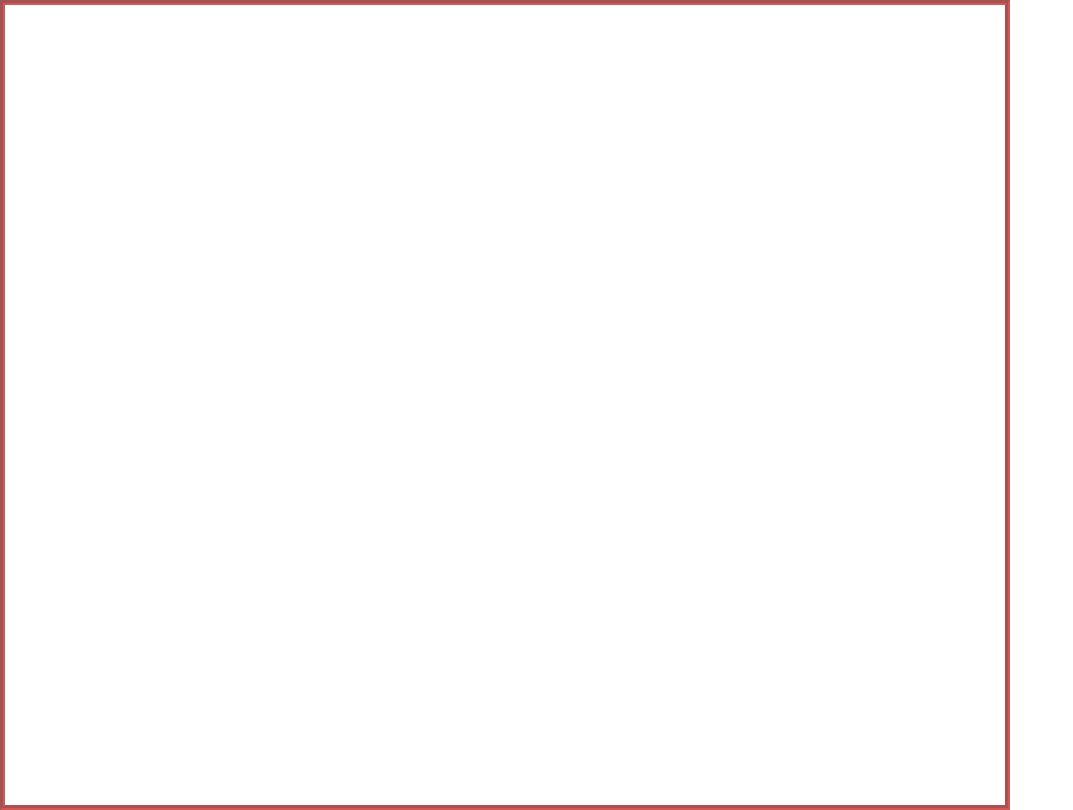
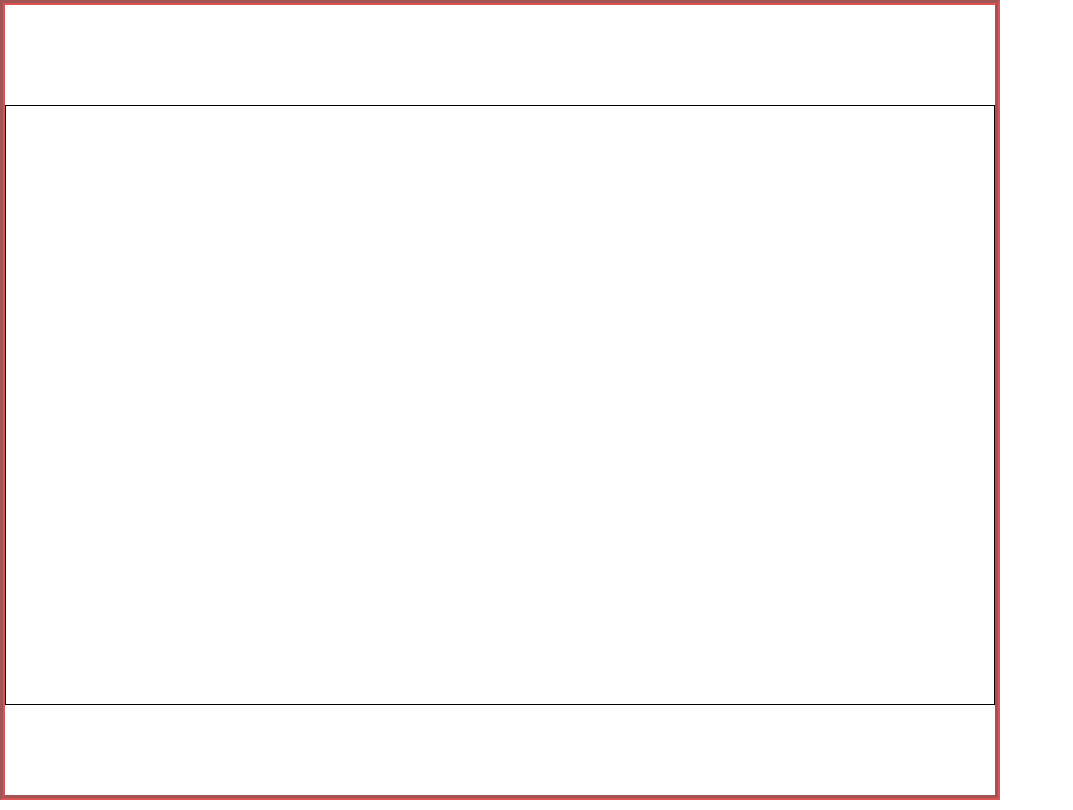
Before and after one commit to QndziaPL/jump-game, a React (Create React App) app: page / in a window 1280 px wide. Shown: the whole page, without its empty margins (0-1073 px from the left). Built offline with nearby package versions, Linux system fonts and the light colour scheme.

Commit message:
sections

```diff
--- /dev/null
+++ b/src/components/board/FinishPlatform.tsx
@@ -0,0 +1,7 @@
+import React from "react";
+
+const FinishPlatform = () => {
+  return <div style={{ height: 100 }}></div>;
+};
+
+export default FinishPlatform;
--- a/src/components/board/GameBoard.tsx
+++ b/src/components/board/GameBoard.tsx
@@ -1,5 +1,8 @@
 import React, { CSSProperties } from "react";
 import { BOARD_HEIGHT, BOARD_WIDTH } from "../../consts/board";
+import FinishPlatform from "./FinishPlatform";
+import RowsContainer from "./RowsContainer";
+import StartPlatform from "./StartPlatform";
 
 const GameBoard = () => {
   const style: CSSProperties = {
@@ -9,7 +12,13 @@
     borderColor: "rgba(203,0,0,0.67)",
   };
   // const rockStyle: CSSProperties = {};
-  return <div style={style}>{/*<div style={rockStyle}></div>*/}</div>;
+  return (
+    <div style={style}>
+      <FinishPlatform />
+      <RowsContainer />
+      <StartPlatform />
+    </div>
+  );
 };
 
 export default GameBoard;
--- /dev/null
+++ b/src/components/board/RowsContainer.tsx
@@ -0,0 +1,7 @@
+import React from "react";
+
+const RowsContainer = () => {
+  return <div style={{ height: 600, border: "1px solid black" }}></div>;
+};
+
+export default RowsContainer;
--- /dev/null
+++ b/src/components/board/StartPlatform.tsx
@@ -0,0 +1,7 @@
+import React from "react";
+
+const StartPlatform = () => {
+  return <div style={{ height: 100 }}></div>;
+};
+
+export default StartPlatform;
--- a/src/index.css
+++ b/src/index.css
@@ -11,3 +11,9 @@
   font-family: source-code-pro, Menlo, Monaco, Consolas, 'Courier New',
     monospace;
 }
+
+* {
+  margin: 0;
+  padding: 0;
+  box-sizing: border-box;
+}
```
